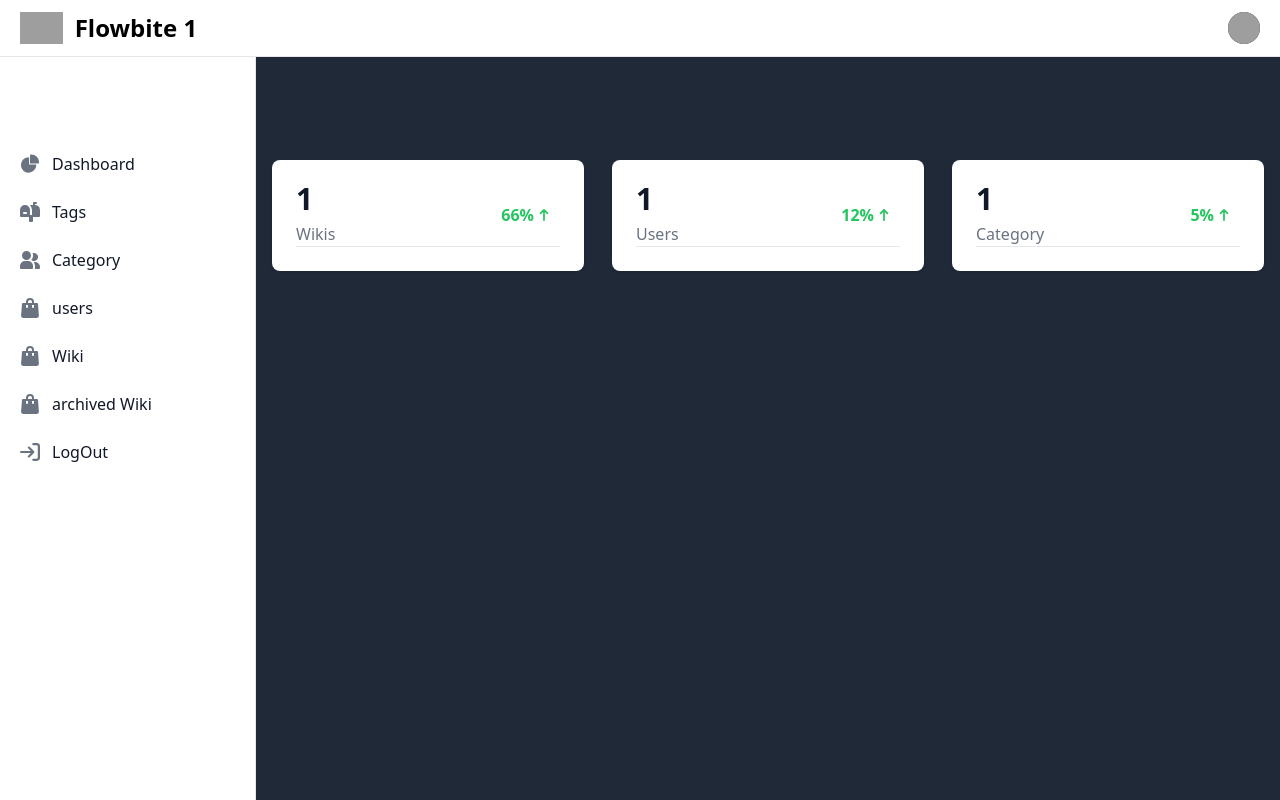
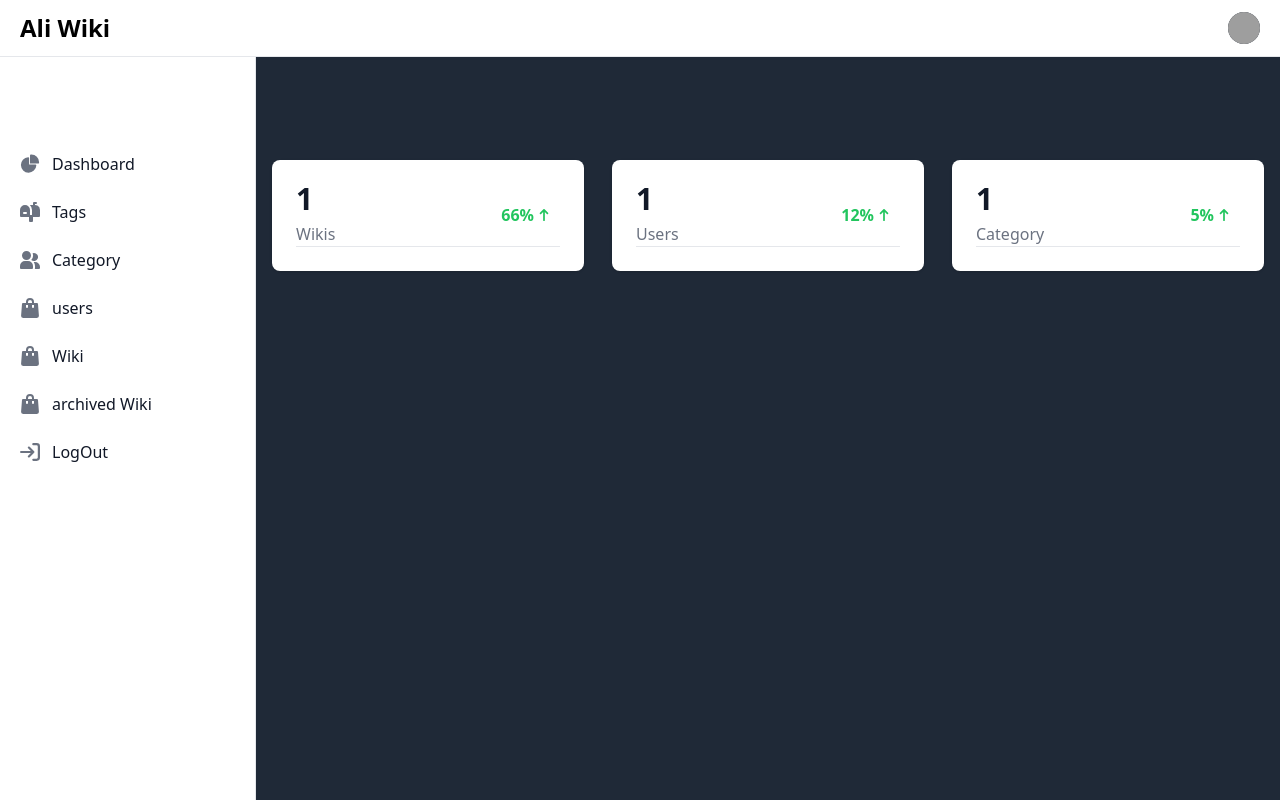
Before and after one commit to Fiharali/WIKI, a PHP site: template views/admin/index.php in a window 1280 px wide. Run offline with PHP 8.4, Linux system fonts and the light colour scheme; the visitor is signed in with stand-in values (Sample User, id 1); the template is opened without the code that fills it: most values are stand-ins (such as "Sample title", 1, 10 or a date in 2020); some libraries are stand-ins or nearby versions; grey boxes are pictures that could not be loaded.

```diff
--- a/public/js/search.js
+++ b/public/js/search.js
@@ -10,7 +10,7 @@ inputSearch.addEventListener('keyup', async function() {
 
     if (response.ok) {
         const data = await response.json();
-     //    console.log(data);
+        // console.log(data);
 
         if (data.length > 0) {
             // If there is data, iterate through it and display results
--- a/views/partials/navbarAdmin.php
+++ b/views/partials/navbarAdmin.php
@@ -37,8 +37,8 @@ if (!isset($_SESSION['id'])) {
                             </svg>
                         </button>
                         <a href="https://flowbite.com" class="flex ms-2 md:me-24">
-                            <img src="https://flowbite.com/docs/images/logo.svg" class="h-8 me-3" alt="FlowBite Logo" />
-                            <span class="self-center text-xl font-semibold sm:text-2xl whitespace-nowrap dark:text-white">Flowbite <?= $_SESSION['isAdmin'] ?></span>
+                            <!-- <img src="https://flowbite.com/docs/images/logo.svg" class="h-8 me-3" alt="FlowBite Logo" /> -->
+                            <span class="self-center text-xl font-semibold sm:text-2xl whitespace-nowrap dark:text-white">Ali Wiki</span>
                         </a>
                     </div>
                     <div class="flex items-center">
```
Also changed, not shown: 1 other file.
